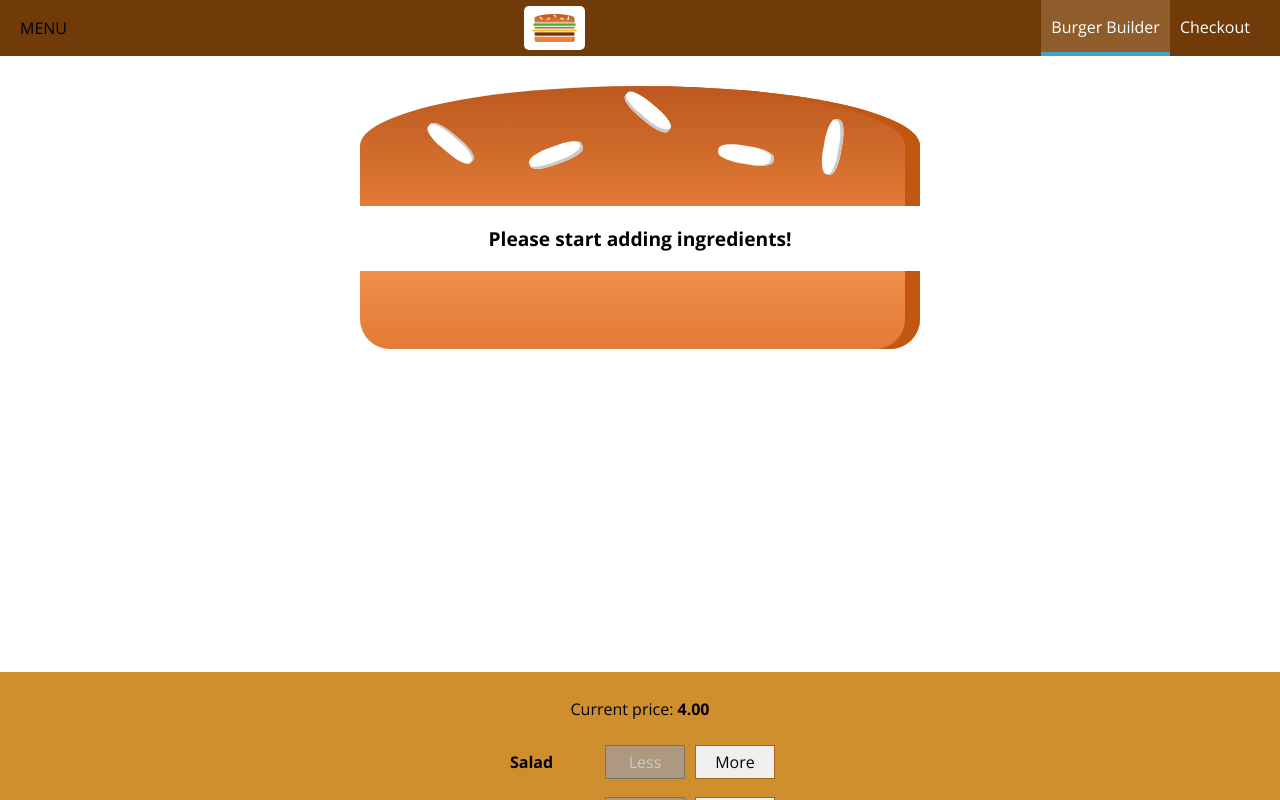
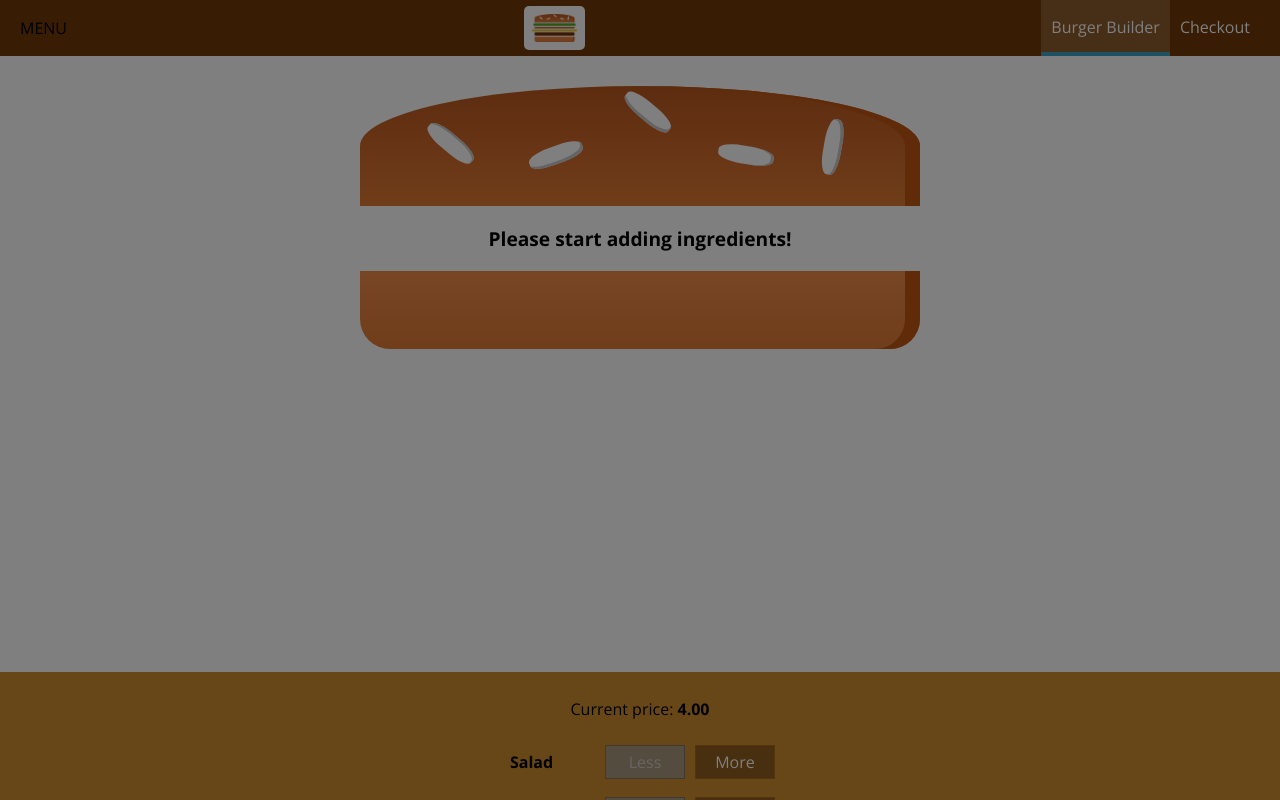
Before and after one commit to inesjelovac/udemy-react-course, a React app: page / in a window 1280 px wide. Shown: the top 800 px of the page. Built offline with nearby package versions, Linux system fonts and the light colour scheme.

Commit message:
backdrop for side drawer

```diff
--- a/src/components/Burger/BuildControls/BuildControl/BuildControl.js
+++ b/src/components/Burger/BuildControls/BuildControl/BuildControl.js
@@ -10,8 +10,8 @@ const buildControl = (props) => {
                 className={classes.Less}
                 onClick={props.removed}
                 disabled={props.disabled}>Less</button>
-            <button c
-                lassName={classes.More}
+            <button
+                className={classes.More}
                 onClick={props.added}>More</button>
         </div>
     );
--- a/src/components/Layout/Layout.js
+++ b/src/components/Layout/Layout.js
@@ -1,19 +1,32 @@
-import React, { Fragment } from 'react';
+import React, { Component, Fragment } from 'react';
 
 import classes from './Layout.css';
 import Toolbar from '../Navigation/Toolbar/Toolbar';
 import SideDrawer from '../Navigation/SideDrawer/SideDrawer';
 
-const layout = (props) => (
+class Layout extends Component {
+    state = {
+        showSideDrawer: true
+    }
+
+    sideDrawerClosedHandler = () => {
+        this.setState({ showSideDrawer: false });
+    }
+
+    render() {
+        return (
             <Fragment>
                 <div>
                     <Toolbar></Toolbar>
-            <SideDrawer></SideDrawer>
+                    <SideDrawer closed={this.sideDrawerClosedHandler}
+                        open={this.state.showSideDrawer}></SideDrawer>
                 </div>
                 <main className={classes.Content}>
-            {props.children}
+                    {this.props.children}
                 </main>
             </Fragment>
         );
+    }
+}
 
-export default layout;
+export default Layout;
--- a/src/components/Navigation/SideDrawer/SideDrawer.js
+++ b/src/components/Navigation/SideDrawer/SideDrawer.js
@@ -1,20 +1,36 @@
-import React from 'react';
+import React, { Fragment } from 'react';
 
 import Logo from '../../Logo/Logo';
 import NavigationItems from '../NavigationItems/NavigationItems';
+import Backdrop from '../../UI/Backdrop/Backdrop';
 
 import classes from './SideDrawer.css';
 
+import PropTypes from 'prop-types';
 
-const sideDrawer = () => {
+
+const sideDrawer = (props) => {
+    let attachClasses = [classes.SideDrawer, classes.Close];
+    if (props.open) {
+        attachClasses = [classes.SideDrawer, classes.Open];
+    }
     return (
-        <div className={classes.SideDrawer}>
-            <div className={classes.Logo}><Logo></Logo></div>
-            <nav>
-                <NavigationItems></NavigationItems>
-            </nav>
-        </div>
+        <Fragment>
+            <Backdrop show={props.open} clicked={props.closed}></Backdrop>
+            <div className={attachClasses.join(' ')}>
+                <div className={classes.Logo}><Logo></Logo></div>
+                <nav>
+                    <NavigationItems></NavigationItems>
+                </nav>
+            </div>
+        </Fragment>
+
     );
 };
 
+sideDrawer.propTypes = {
+    open: PropTypes.bool.isRequired,
+    closed: PropTypes.func.isRequired
+}
+
 export default sideDrawer;
```
Lines whose indentation alone changed are shown as unchanged.
